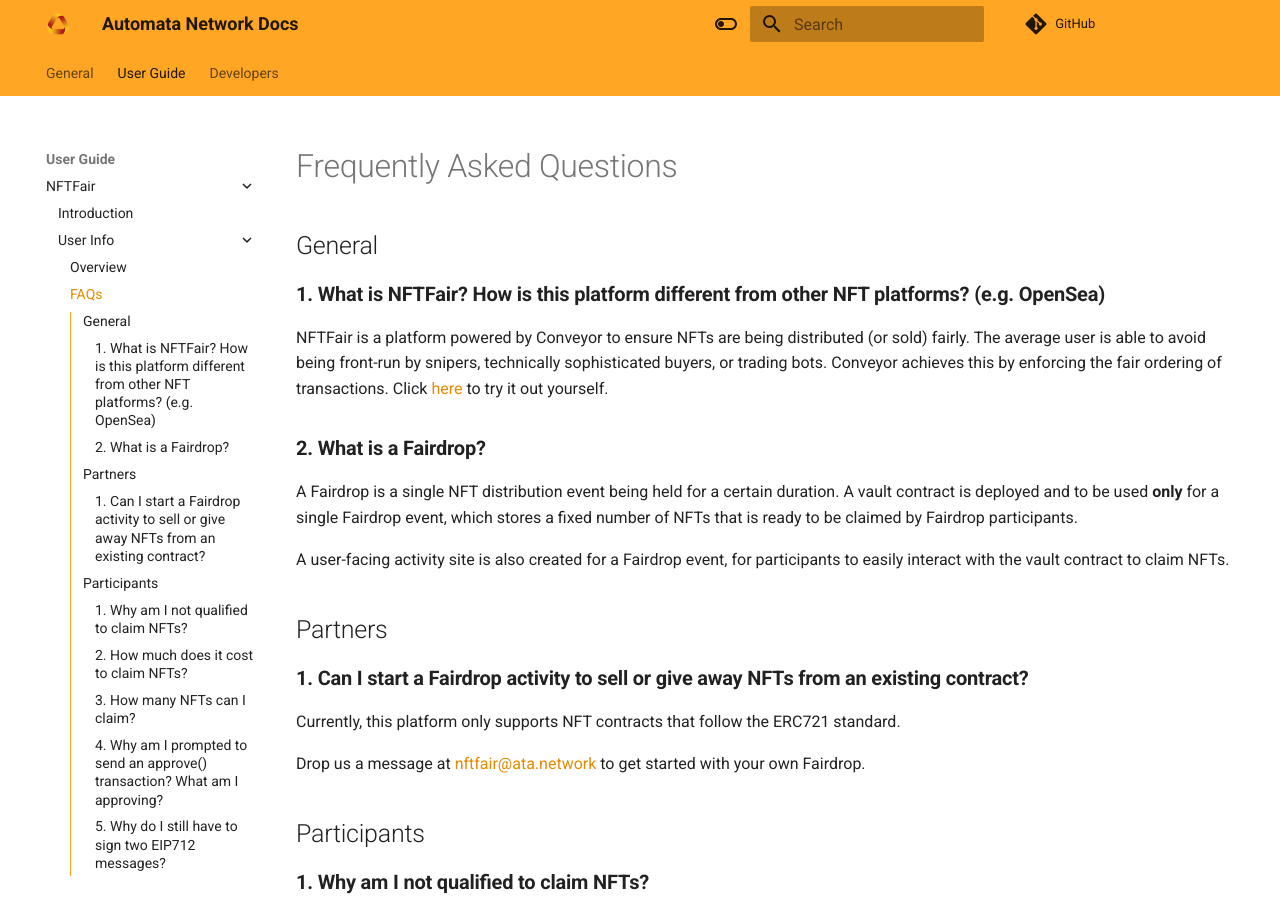
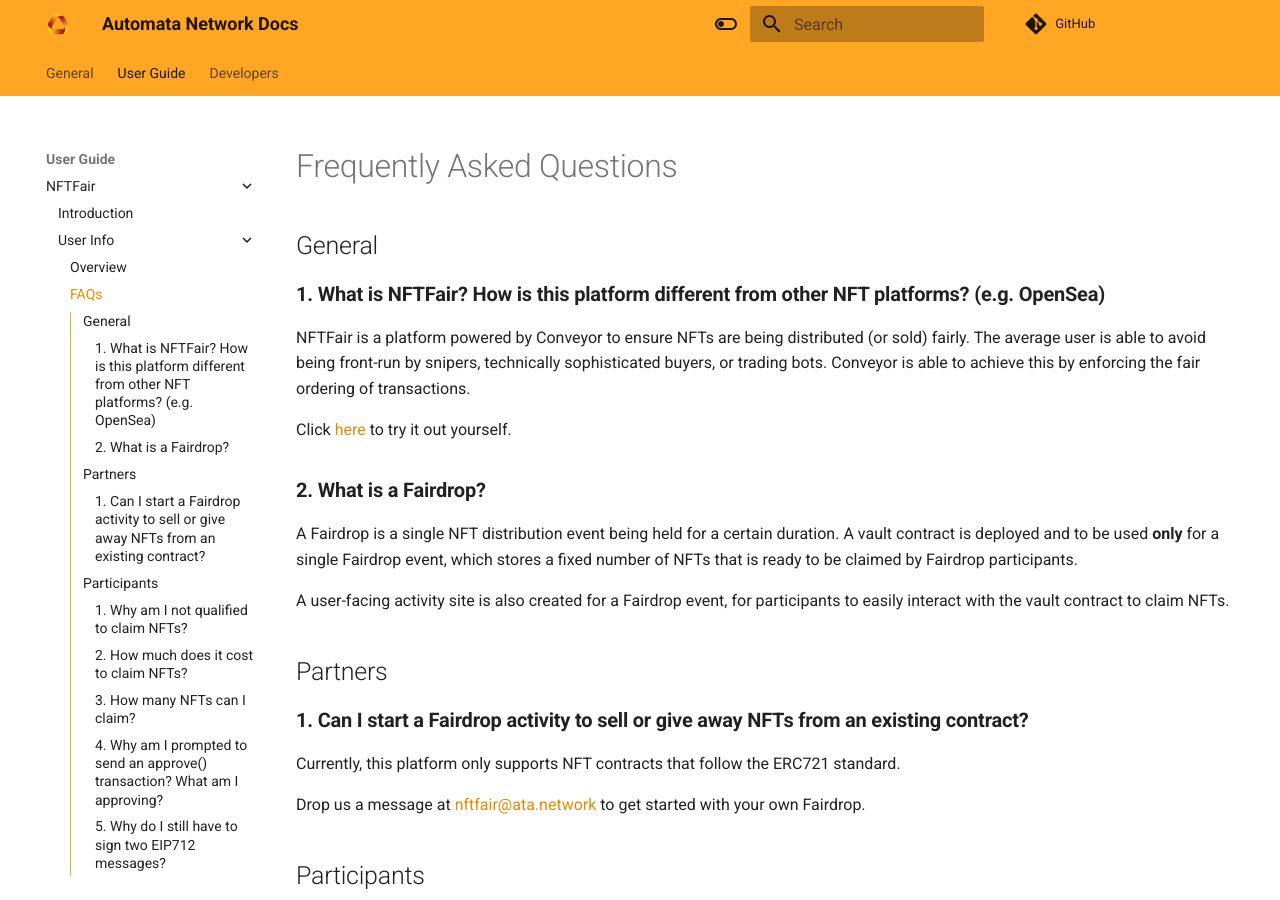
Before and after one commit to automata-network/docs, an MkDocs documentation site: the page built from docs/nftfair/users/faq.md, in a window 1280 px wide and 900 px high. Built offline with MkDocs 1.6.1 and Material for MkDocs 9.7.7, drawn with Linux system fonts in a browser that asks for light colours; nearby versions of some CDN libraries; comment, search, counter and statistics services are not loaded.

Commit message:
Update faq.md

```diff
--- a/docs/nftfair/users/faq.md
+++ b/docs/nftfair/users/faq.md
@@ -4,7 +4,9 @@
 
 ### **1. What is NFTFair? How is this platform different from other NFT platforms? (e.g. OpenSea)**
 
-NFTFair is a platform powered by Conveyor to ensure NFTs are being distributed (or sold) fairly. The average user is able to avoid being front-run by snipers, technically sophisticated buyers, or trading bots. Conveyor achieves this by enforcing the fair ordering of transactions. Click [here](https://www.ata.network/conveyor) to try it out yourself.
+NFTFair is a platform powered by Conveyor to ensure NFTs are being distributed (or sold) fairly. The average user is able to avoid being front-run by snipers, technically sophisticated buyers, or trading bots. Conveyor is able to achieve this by enforcing the fair ordering of transactions.
+
+Click [here](https://www.ata.network/conveyor) to try it out yourself.
 
 ### **2. What is a Fairdrop?**
 
```
